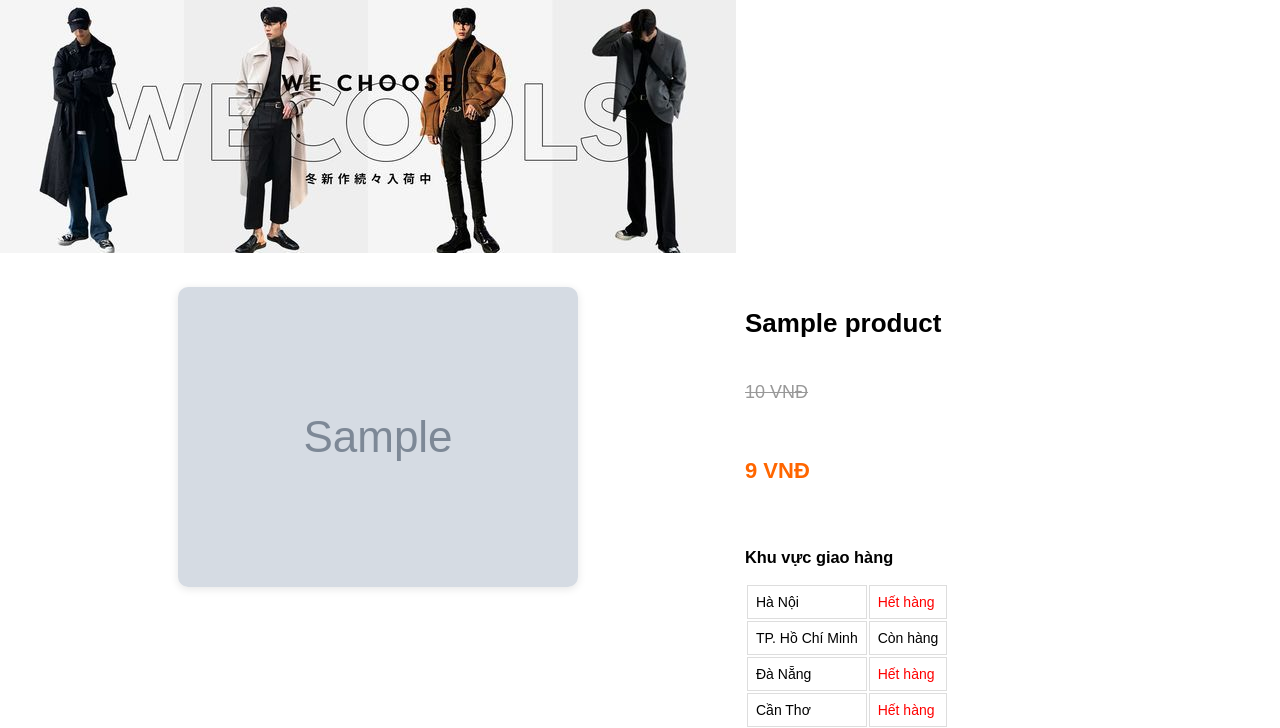
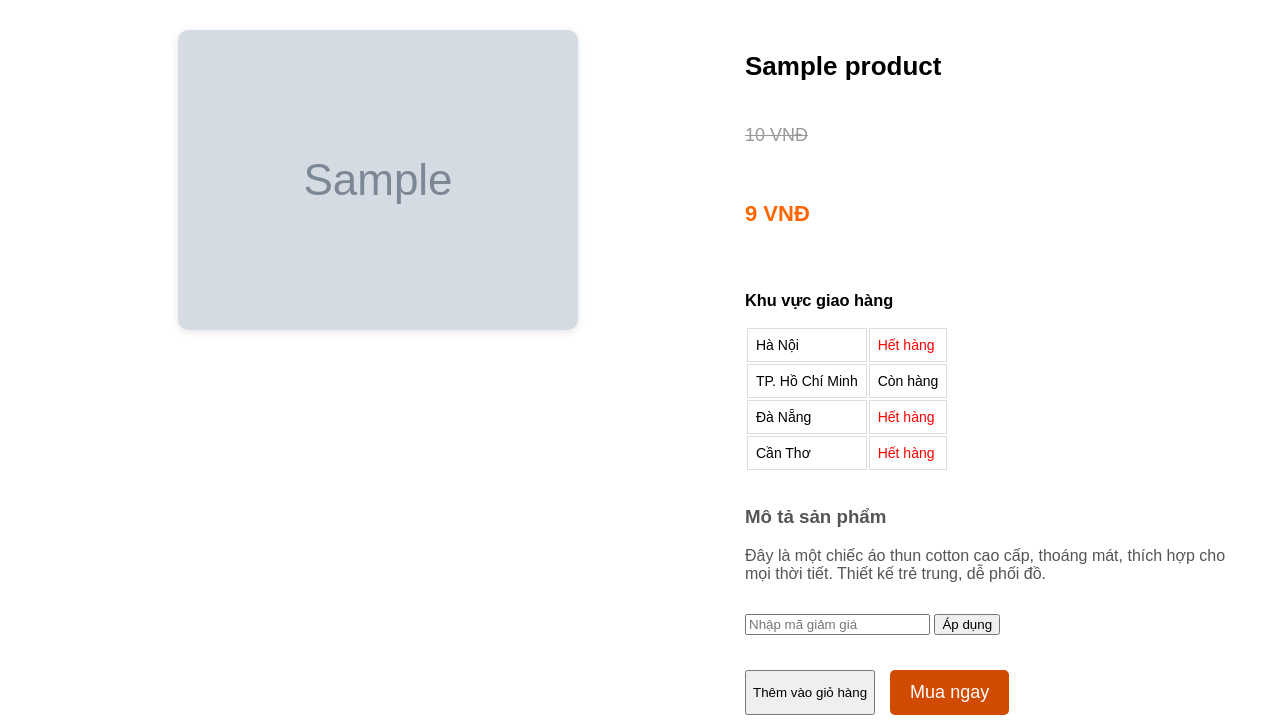
Before and after one commit to youngsid/duan1_streestsoul_store, a PHP site: page /streestsoul_store1/view/client/productDetail.php?id=1 in a window 1280 px wide. Shown: the part 151-879 px from the top of the page. Run offline with PHP 8.4, Linux system fonts and the light colour scheme; tables that the repository leaves empty or names only in its code hold one stand-in row (values such as "Sample post"); grey boxes marked "Sample" are stand-in pictures; data that the repository does not hold is empty.

Commit message:
code mới nha

```diff
--- a/view/client/productDetail.php
+++ b/view/client/productDetail.php
@@ -48,9 +48,6 @@ $otherProducts = $productModel->getRandomProducts(4, $product['id']);
 </head>
 <body>
 
-<div class="home-banner">
-    <img src="/streestsoul_store1/public/images/banner.jpg" alt="Banner Sản phẩm">
-</div>
 
 <div class="container product-detail-container">
     <div class="product-image">
@@ -115,6 +112,7 @@ $otherProducts = $productModel->getRandomProducts(4, $product['id']);
 
 <div class="container related-products">
     <h3>Các sản phẩm khác</h3>
+
     <div class="product-list">
     <?php foreach ($otherProducts as $item): ?>
         <?php
--- a/view/client/products.php
+++ b/view/client/products.php
@@ -22,10 +22,10 @@ $allCategories = $categoryModel->getAllCategories();
 ?>
 
 <!-- Banner -->
-<div style="width: 100%; margin: 0 auto 30px; padding: 0;">
+<!-- <div style="width: 100%; margin: 0 auto 30px; padding: 0;">
     <img src="/streestsoul_store1/public/images/banner.jpg" alt="Banner Sản phẩm"
          style="width: 100%; max-height: 350px; object-fit: cover; border-radius: 10px;">
-</div>
+</div> -->
 
 <div class="container" style="display: flex; gap: 30px; flex-wrap: wrap; padding: 20px;">
     <!-- Sidebar -->
```
